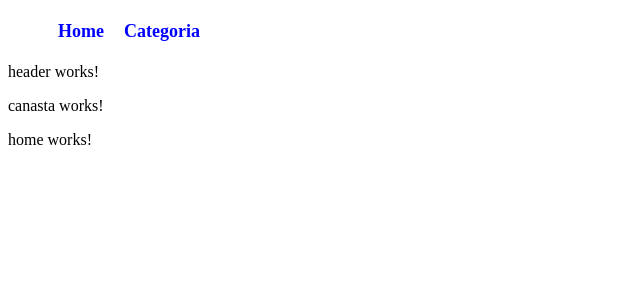
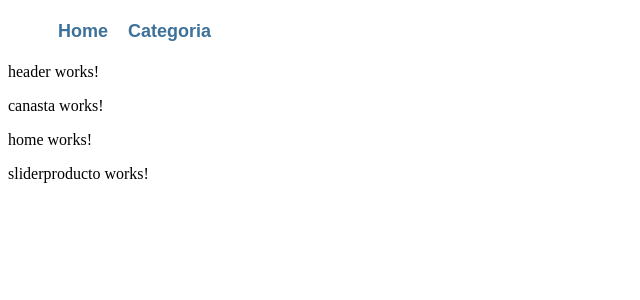
Before and after one commit to CamCode/ProyectoFinal, an Angular app: page / in a window 1280 px wide. Shown: the top 300 px of the page, without its empty margins (0-640 px from the left). Built offline with nearby package versions, Linux system fonts and the light colour scheme.

Commit message:
creacion slider product y product

```diff
--- a/src/app/app.module.ts
+++ b/src/app/app.module.ts
@@ -8,6 +8,8 @@ import { HomeComponent } from './globals/pages/home/home.component';
 import { CanastaComponent } from './globals/canasta/canasta.component';
 import { appRouter } from './routing';
 import { CategoriaComponent } from './globals/pages/categoria/categoria.component';
+import { SliderproductoComponent } from './globals/slider/sliderproducto/sliderproducto.component';
+import { ProductoItemComponent } from './globals/slider/sliderproducto/producto-item/producto-item.component';
 
 @NgModule({
   declarations: [
@@ -16,7 +18,9 @@ import { CategoriaComponent } from './globals/pages/categoria/categoria.componen
     MenuComponent,
     HomeComponent,
     CanastaComponent,
-    CategoriaComponent
+    CategoriaComponent,
+    SliderproductoComponent,
+    ProductoItemComponent
   ],
   imports: [
     BrowserModule,
--- a/src/app/globals/menu/menu.component.scss
+++ b/src/app/globals/menu/menu.component.scss
@@ -9,8 +9,9 @@ ul.menu {
         display: inline-block;
         list-style: none;
         a {
-            color:blue;
+            color:#3D7199;
             text-decoration: none;
+            font-family: sans-serif;
         }
     }
 }
--- a/src/app/globals/pages/home/home.component.html
+++ b/src/app/globals/pages/home/home.component.html
@@ -1,3 +1,4 @@
 <p>
   home works!
 </p>
+<app-sliderproducto></app-sliderproducto>
--- /dev/null
+++ b/src/app/globals/slider/sliderproducto/producto-item/producto-item.component.html
@@ -0,0 +1,3 @@
+<p>
+  producto-item works!
+</p>
--- /dev/null
+++ b/src/app/globals/slider/sliderproducto/producto-item/producto-item.component.ts
@@ -0,0 +1,15 @@
+import { Component, OnInit } from '@angular/core';
+
+@Component({
+  selector: 'app-producto-item',
+  templateUrl: './producto-item.component.html',
+  styleUrls: ['./producto-item.component.scss']
+})
+export class ProductoItemComponent implements OnInit {
+
+  constructor() { }
+
+  ngOnInit() {
+  }
+
+}
--- /dev/null
+++ b/src/app/globals/slider/sliderproducto/sliderproducto.component.html
@@ -0,0 +1,3 @@
+<p>
+  sliderproducto works!
+</p>
--- /dev/null
+++ b/src/app/globals/slider/sliderproducto/sliderproducto.component.ts
@@ -0,0 +1,15 @@
+import { Component, OnInit } from '@angular/core';
+
+@Component({
+  selector: 'app-sliderproducto',
+  templateUrl: './sliderproducto.component.html',
+  styleUrls: ['./sliderproducto.component.scss']
+})
+export class SliderproductoComponent implements OnInit {
+
+  constructor() { }
+
+  ngOnInit() {
+  }
+
+}
```
Also changed, not shown: src/app/models/producto.ts (added, +12 -0 lines), src/app/globals/slider/sliderproducto/producto-item/producto-item.component.scss (added), src/app/globals/slider/sliderproducto/sliderproducto.component.scss (added), 2 other files (tests, documents, lock files or other folders).
